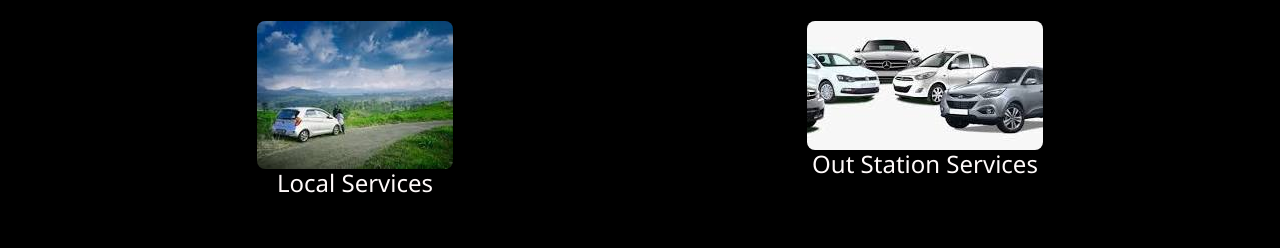
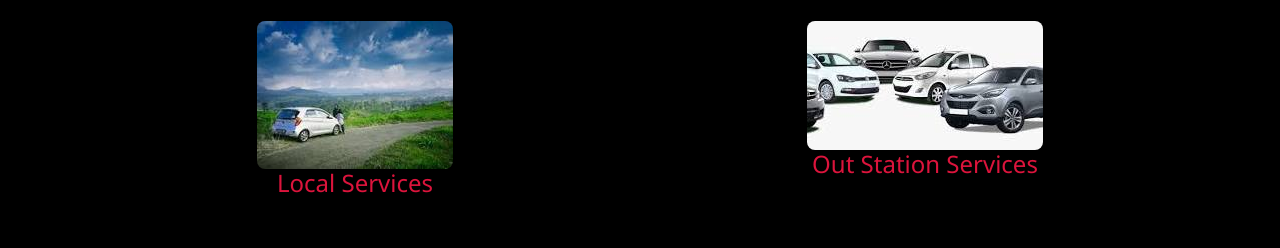
Before and after one commit to Atchayaparandhaman/Akshaya_solutions, a plain HTML site: page travel.html in a window 1280 px wide. Shown: the part 243-491 px from the top of the page. Drawn offline with nearby package versions, Linux system fonts and the light colour scheme.

Commit message:
Update styles.css
ok

```diff
--- a/styles.css
+++ b/styles.css
@@ -32,7 +32,7 @@ h1 {
 }
 
 h4 {
-    color:snow;
+    color:crimson;
 }
 
 p {
```
